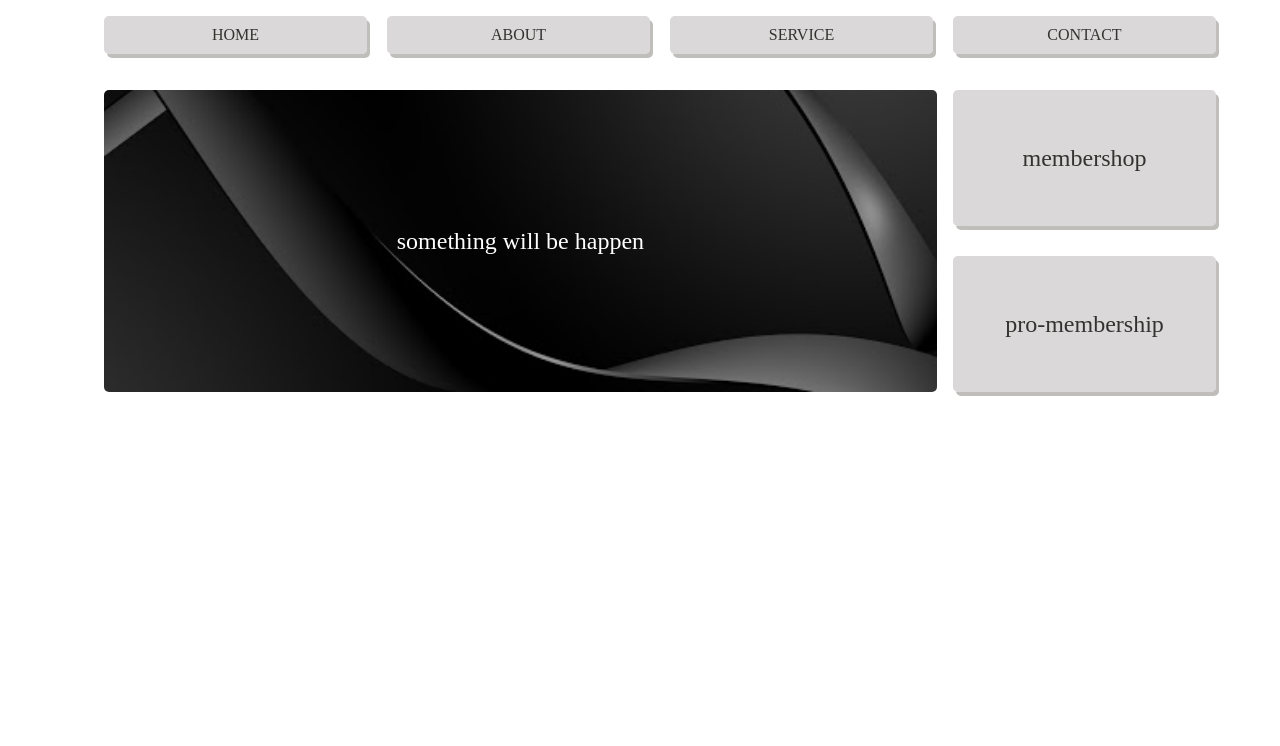
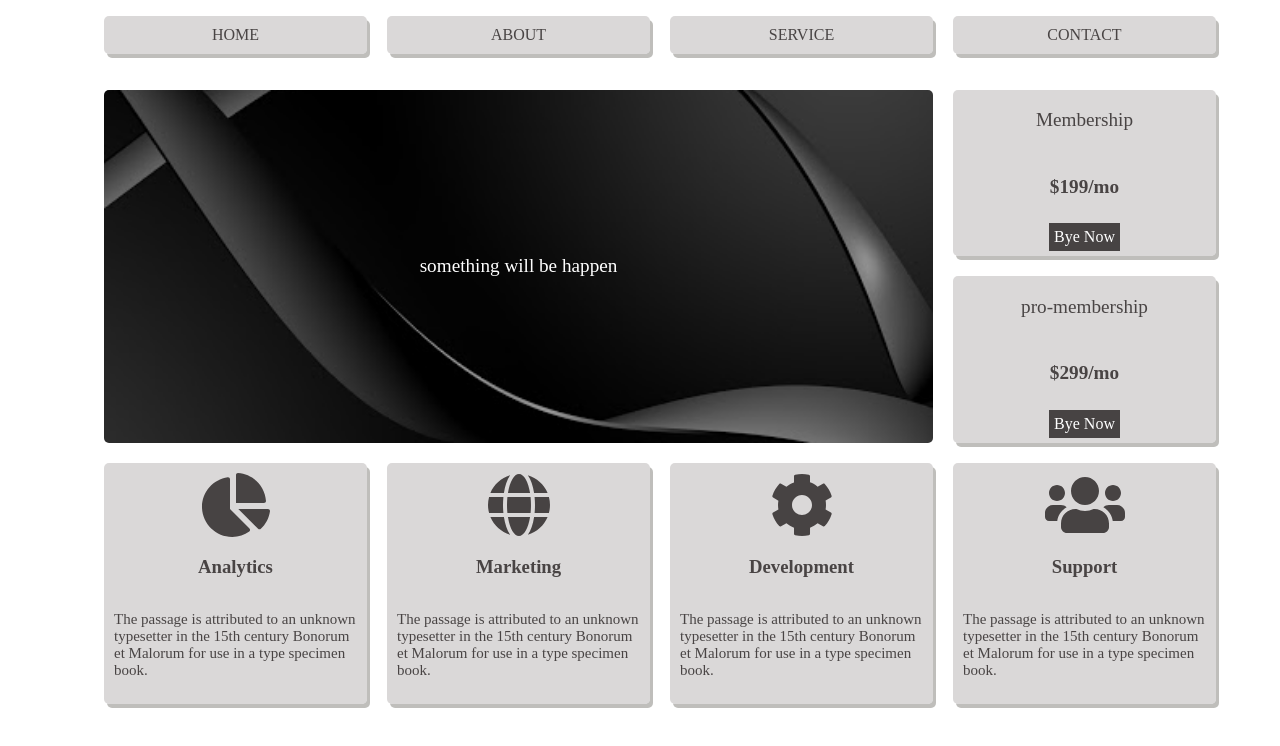
Before and after one commit to FazleRabbi16/css3gridweb, a plain HTML site: page index.html in a window 1280 px wide. Drawn offline with Linux system fonts and the light colour scheme.

Commit message:
nav show boxes css work done

```diff
--- a/css/style.css
+++ b/css/style.css
@@ -2,7 +2,7 @@
 	--light-bg-color:white;
 	--light-dark-bg-color:rgba(194, 190, 190,0.6);
 	--shadow:3px 4px rgba(184, 183, 180,0.9);
-	--dark:rgba(36, 31, 31,0.9);
+	--dark:rgba(36, 31, 31,0.8);
 }
 
 body{
@@ -36,22 +36,35 @@ body{
 	text-align:center;
 	text-transform:uppercase;
 	border-radius:5px;
+	transition:background-color 0.5s;
+}
+.main_nav ul li a:hover{
+	background-color:var(--dark);
+	color:white;
+}
+.btn{
+	font-size:1rem;
+	text-decoration:none;
+	background-color:var(--dark);
+	color:white;
+	box-sizing:border-box;
+	padding:5px;
+	margin-bottom:5px;
+	text-align:center;
 }
 #showcase{
   display:grid;
   grid-template-columns:repeat(4,1fr);
-  grid-column-gap:20px;
-  grid-row-gap:30px;
+  grid-gap:20px;
   margin-left:40px;
 }
 #showcase div{
 	color:white;
-	padding:4px;
 	border-radius:5px;
-	display:flex;
+	display:grid;
 	justify-content:center;
 	align-items:center;
-	font-size:1.5rem;
+	font-size:1.2rem;
 }
 #showcase .showcase_param{
 	background-image:url(../img/pic1.jpg);
@@ -59,12 +72,41 @@ body{
 	background-position:bottom;
 	grid-column:span 3;
 	grid-row:span 2;
-	width:99.5%;
-
+	width:100%;
 }
 #showcase .membership{
-  min-height:10vw;
   background-color:var(--light-dark-bg-color);
   box-shadow:var(--shadow);
   color:var(--dark);
+  display:flex;
+  flex-shrink:2;
+  flex-direction:column;
 }
+#boxes{
+	display:grid;
+	grid-template-columns:repeat(auto-fit,minmax(200px,1fr));
+	grid-gap:20px;
+	max-width:97%;
+	margin-left:40px;
+}
+#boxes .box{
+	background-color:var(--light-dark-bg-color);
+	color:var(--dark);
+	box-sizing:border-box;
+	box-shadow:var(--shadow);
+	border-radius:5px;
+	display:flex;
+	flex-direction:column;
+	justify-content:center;
+	align-items:center;
+	min-height:auto;
+	padding:10px;
+}
+#boxes .box p{
+	font-size:15px;
+}
+
+
+
+/*
+*/
--- a/index.html
+++ b/index.html
@@ -8,6 +8,7 @@
   <meta name="author" content="John Doe">
   <meta name="viewport" content="width=device-width, initial-scale=1.0">
   <link rel="stylesheet" type="text/css" href="./css/style.css">
+  <script src="https://cdnjs.cloudflare.com/ajax/libs/font-awesome/5.13.0/js/all.min.js"></script>
 </head>
 <body>
  <div class="wrapped">
@@ -21,8 +22,38 @@
  	</nav>
  	<section id="showcase">
  	  <div class="showcase_param">something will be happen</div>
- 	  <div class="membership">membershop</div>
- 	  <div class="membership">pro-membership</div>
+ 	  <div class="membership">
+        <p>Membership</p>
+        <h4>$199/mo</h4>
+        <a href="#" class="btn">Bye Now</a>
+ 	  </div>
+ 	  <div class="membership">
+ 	  	<p>pro-membership</p>
+ 	  	<h4>$299/mo</h4>
+ 	  	<a href="#" class="btn">Bye Now</a>
+ 	  </div>
+ 	</section>
+ 	<section id="boxes">
+ 		 <div class="box">
+          <i class="fas fa-chart-pie fa-4x" style="display:block;"></i>
+          <h3>Analytics</h3>
+          <p> The passage is attributed to an unknown typesetter in the 15th century Bonorum et Malorum for use in a type specimen book.</p>
+ 		 </div>
+ 		 <div class="box">
+ 		   <i class="fas fa-globe fa-4x"></i>
+ 		   <h3>Marketing</h3>
+ 		 <p> The passage is attributed to an unknown typesetter in the 15th century Bonorum et Malorum for use in a type specimen book.</p>
+ 		 </div>
+ 		 <div class="box">
+ 		 	<i class="fas fa-cog fa-4x"></i>
+ 		 	<h3>Development</h3>
+ 		 <p> The passage is attributed to an unknown typesetter in the 15th century Bonorum et Malorum for use in a type specimen book.</p>
+ 		 </div>
+ 		 <div class="box">
+ 		 	<i class="fas fa-users fa-4x"></i>
+ 		 	<h3>Support</h3>
+ 		    <p> The passage is attributed to an unknown typesetter in the 15th century Bonorum et Malorum for use in a type specimen book.</p>
+ 		 </div>
  	</section>
  </div>
 </body>
```
